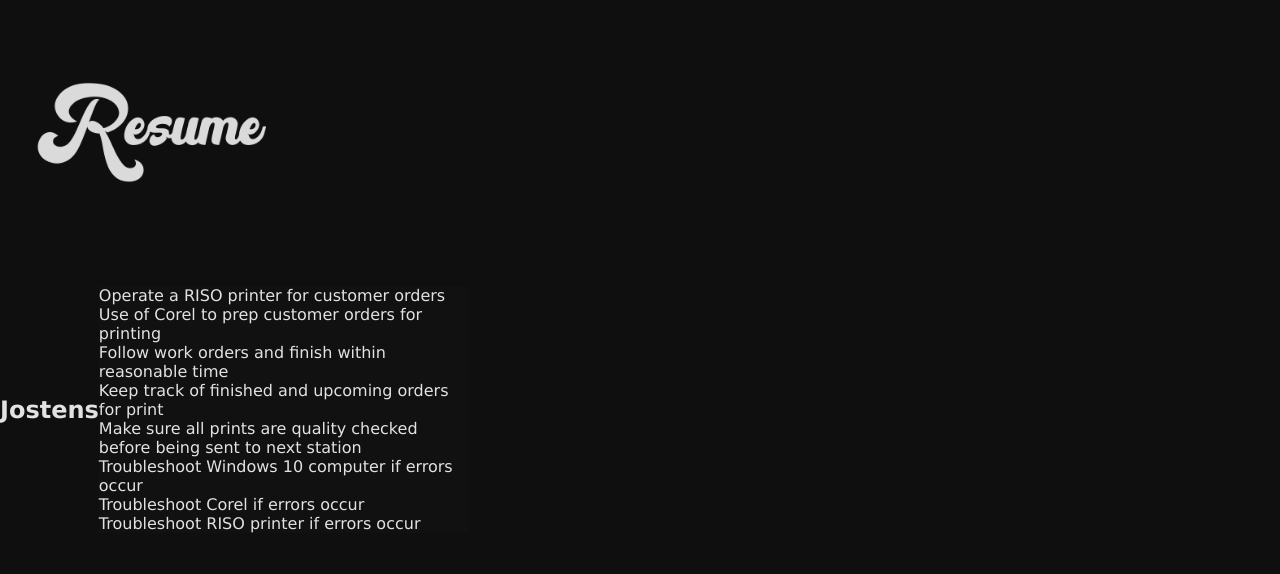
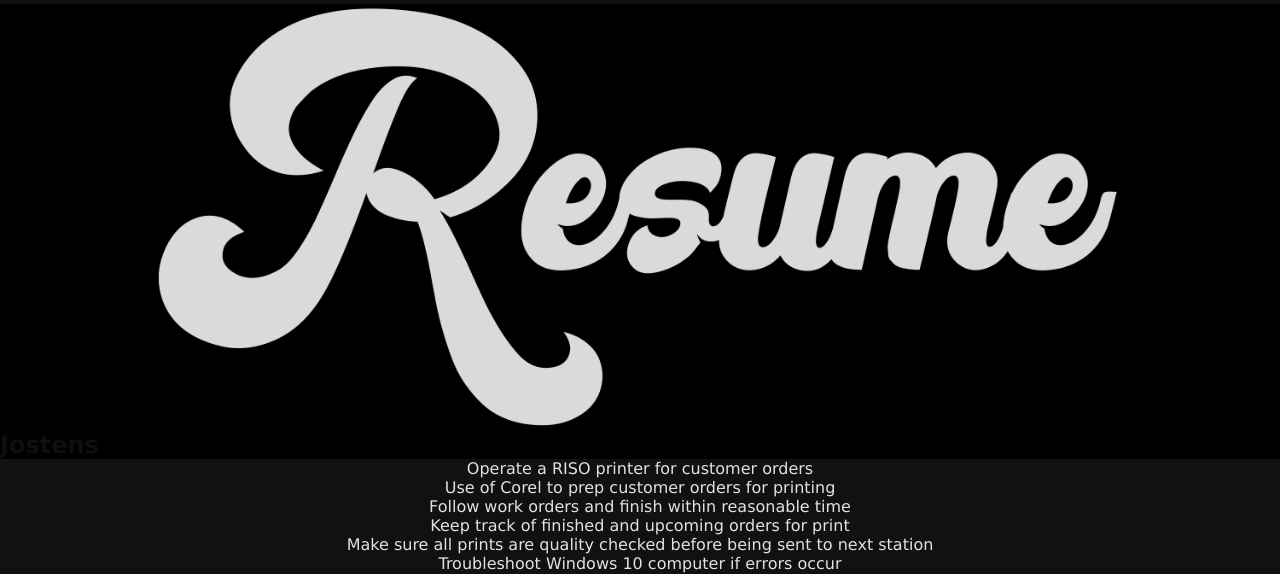
Before and after one commit to apierce17/Portfolio, a plain HTML site: page resume.html in a window 1280 px wide. Shown: the part 111-685 px from the top of the page. Drawn offline with Linux system fonts and the light colour scheme.

```diff
--- a/Assets/CSS/style.css
+++ b/Assets/CSS/style.css
@@ -2,6 +2,10 @@
     box-sizing: border-box;
     margin: 0;
     padding: 0;
+  }
+
+html {
+    scroll-behavior: smooth;
   }
 
 :root {
@@ -83,6 +87,10 @@ section {
     width: 100% ;
     grid-column: 2 / span 1;
     grid-row: 3 / span 1;
+}
+
+.projects p {
+  padding-bottom: 5px;
 }
 
 .projects-grid-container {
@@ -170,7 +178,7 @@ section {
 .about-grid-container {
   display: grid;
   grid-template-columns: repeat(8, 1fr);
-  grid-template-rows: repeat(2, 1fr);
+  grid-template-rows: repeat(4, 1fr);
   grid-auto-flow: dense;
   grid-gap: 20px;
   padding-top: 50px;
@@ -188,20 +196,20 @@ section {
 
 .item-1 {
   grid-column: 4 / span 2;
-  grid-row: 1 / span 1;
+  grid-row: 2 / span 1;
   width: 100%;
 }
 
 .item-2 {
   grid-column: 3 / span 4;
-  grid-row: 2 / span 1;
+  grid-row: 3 / span 1;
   color: var(--white);
   text-align: center;
 }
 
 .item-3 {
   grid-column: 7 / span 2;
-  grid-row: 1 / span 2;
+  grid-row: 2 / span 2;
   text-align: center;
 }
 
@@ -271,51 +279,6 @@ section {
   }
 
 /* Contact End */
-
-/* Resume Start */
-.resume {
-  background-color: var(--dark-grey);
-}
-
-.resume-grid-container {
-  display: grid;
-  grid-template-columns: repeat(8, 1fr);
-  grid-template-rows: repeat(2, 1fr);
-  grid-auto-flow: dense;
-  grid-gap: 20px;
-}
-
-.resume-grid-item {
-  display: flex;
-  justify-content: center;
-  margin: 5px auto;
-  border-radius: 5px;
-  width: 100%;
-  align-items: center;
-}
-.resume-grid-item h2 {
-  color: var(--white);
-}
-
-.resume-grid-item p {
-  text-align: left;
-  color: var(--white);
-}
-
-.resume-photo {
-  grid-column: 1 / 3;
-  grid-row: 1 / 1;
-}
-
-.resume-item-1 {
-  grid-column: 1 / span 3 ;
-  grid-row: 2 / span 1 ;
-}
-
-
-
-
-/* Resume End */
 
 /* Footer Start */
 
```
Also changed, not shown: index.html (+5 -5 lines), Assets/Images/Gallery/UpsidexDown.png (added).
